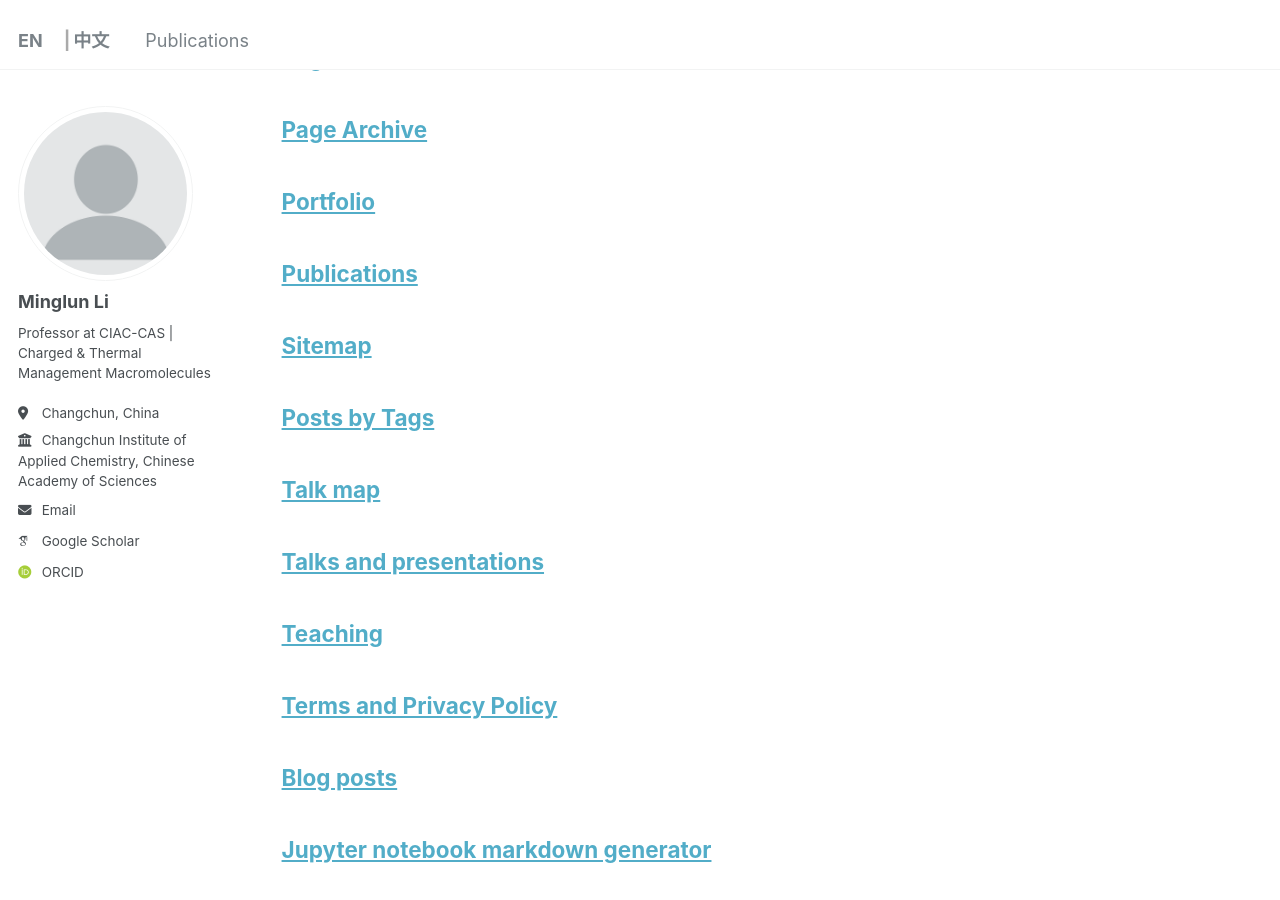
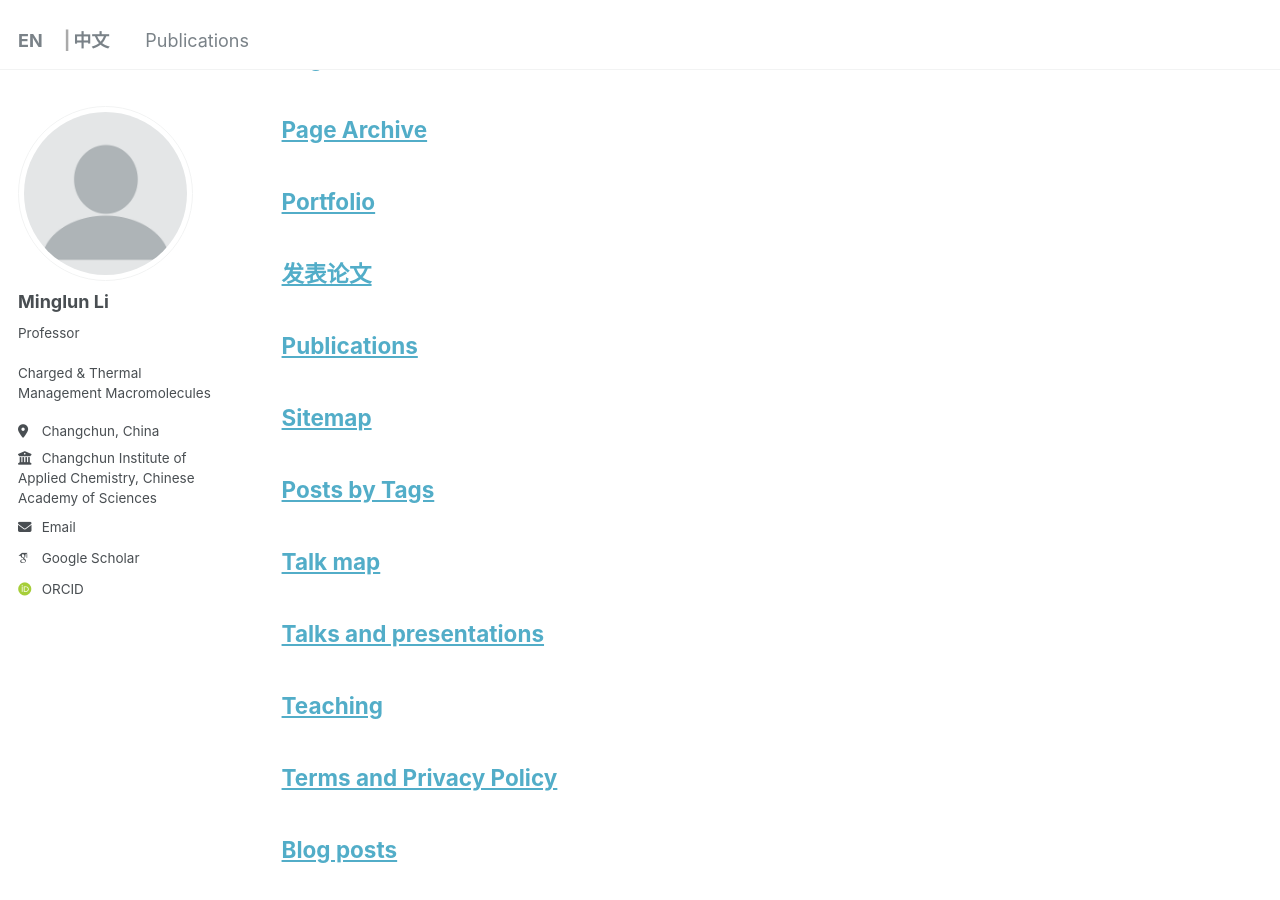
Before and after one commit to LiChargedMacromolecules/lichargedmacromolecules.github.io, a Jekyll site: the page built from _pages/archive-layout-with-content.md, in a window 1280 px wide and 900 px high, scrolled down 5360 px. Built offline with Jekyll 4.4.1, drawn with Linux system fonts in a browser that asks for light colours; some web fonts are replaced.

Commit message:
Add CN publications page and bilingual bio/research fields

```diff
--- a/_config.yml
+++ b/_config.yml
@@ -25,8 +25,10 @@ author:
   name             : "Minglun Li"
   name_cn          : "李明伦"
   pronouns         : # example: "she/her"
-  bio              : "Professor at CIAC-CAS | Charged & Thermal Management Macromolecules "
-  bio_cn           : "研究员 | 带电高分子与高分子热管理材料"
+  bio              : "Professor"
+  bio_cn           : "研究员"
+  research         : "Charged & Thermal Management Macromolecules"
+  research_cn      : "带电高分子与高分子热管理材料"
   location         : "Changchun, China"
   location_cn      : "吉林省长春市"
   employer         : "Changchun Institute of Applied Chemistry, Chinese Academy of Sciences"
@@ -82,10 +84,13 @@ author:
 publication_category:
   books:
     title: 'Books'
+    title_cn: '书籍'
   manuscripts:
     title: 'Journal Articles'
+    title_cn: '期刊论文'
   conferences:
     title: 'Conference Papers'
+    title_cn: '会议论文'
 
 # Site Settings
 teaser                   :  # filename of teaser fallback teaser image placed in /images/, .e.g. "500x300.png"
--- a/_data/navigation.yml
+++ b/_data/navigation.yml
@@ -10,7 +10,7 @@ main:
 
 main_cn:
   - title: "发表论文"
-    url: /publications/
+    url: /cn/publications/
 
   #- title: "Portfolio"
   #  url: /portfolio/
--- a/_includes/author-profile.html
+++ b/_includes/author-profile.html
@@ -23,10 +23,12 @@
     {% if is_cn %}
       <h3 class="author__name">{{ author.name_cn | default: author.name }}</h3>
       {% if author.bio_cn %}<p class="author__bio">{{ author.bio_cn }}</p>{% elsif author.bio %}<p class="author__bio">{{ author.bio }}</p>{% endif %}
+      {% if author.research_cn %}<p class="author__research">{{ author.research_cn }}</p>{% elsif author.research %}<p class="author__research">{{ author.research }}</p>{% endif %}
     {% else %}
       <h3 class="author__name">{{ author.name }}</h3>
       {% if author.pronouns %}<p class="author__pronouns">{{ author.pronouns }}</p>{% endif %}
       {% if author.bio %}<p class="author__bio">{{ author.bio }}</p>{% endif %}
+      {% if author.research %}<p class="author__research">{{ author.research }}</p>{% endif %}
     {% endif %}
   </div>
 
```
Also changed, not shown: _pages/publications-cn.html (added, +33 -0 lines).
